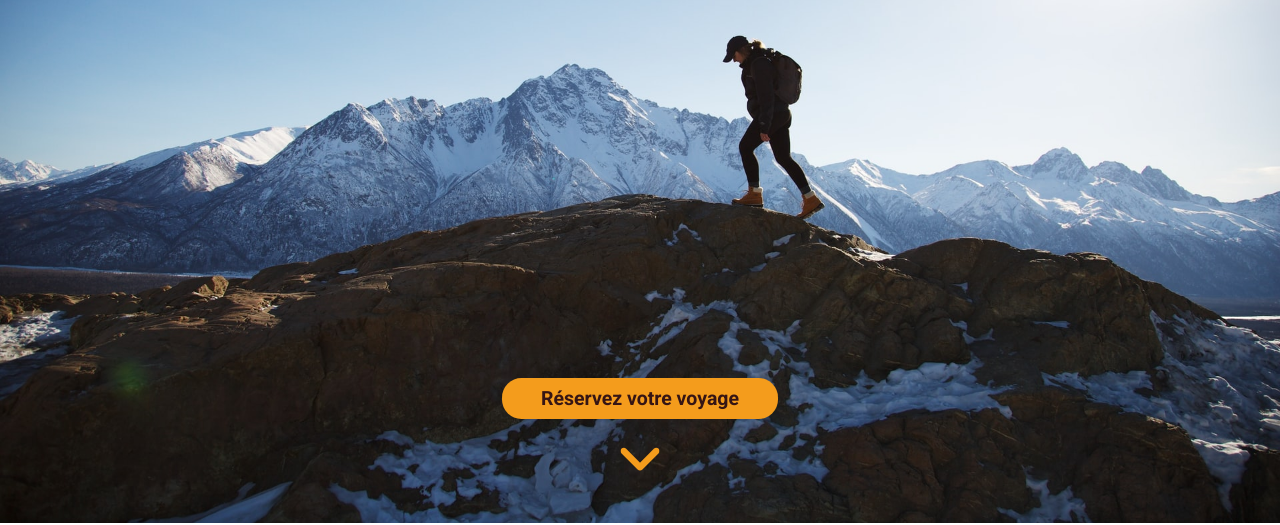
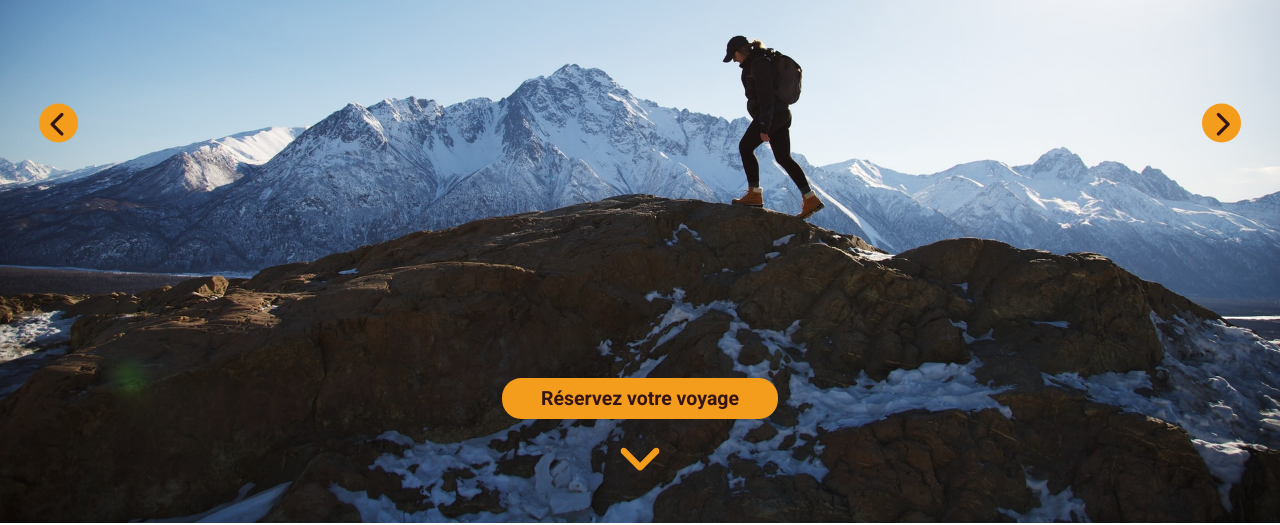
Before and after one commit to Bcharier/GoRando, a plain HTML site: page index.html in a window 1280 px wide. Shown: the part 277-802 px from the top of the page. Drawn offline with Linux system fonts and the light colour scheme.

Commit message:
Carousel

```diff
--- a/index.html
+++ b/index.html
@@ -19,30 +19,44 @@
 			referrerpolicy="no-referrer"
 		/>
 		<link rel="stylesheet" href="style.css" />
+		<meta
+			name="description"
+			content="Agence de voyage proposant des randonnées dans le monde entier"
+		/>
 	</head>
 	<body>
 		<header>
-			<div class="carousel-container">
+			<div class="carousel-container owl-carousel owl-theme">
+				<div class="item">
+					<img
+						src="./Assets/images/mariah-krafft-g87PtqNlqOE-unsplash.jpg"
+						class="hero-background carousel-element"
+						alt="Photo d'une randonneuse au sommet d'une montagne"
+					/>
+				</div>
+				<div style="display: none" class="item">
 					<img
 						class="hero-background carousel-element"
-					src="./Assets/images/mariah-krafft-g87PtqNlqOE-unsplash.jpg"
+						src="./Assets/images/nathan-dumlao-pLoMDKtl-JY-unsplash.jpg"
 						alt="Photo d'une randonneuse au sommet d'une montagne"
 					/>
+				</div>
+				<div style="display: none" class="item">
+					<img
+						class="hero-background carousel-element"
+						src="./Assets/images/steve-carter-Ixp4YhCKZkI-unsplash.jpg"
+						alt="Photo d'une randonneuse au sommet d'une montagne"
+					/>
+				</div>
+				<div style="display: none" class="item">
 					<img
 						class="hero-background carousel-element"
 						src="./Assets/images/toomas-tartes-Yizrl9N_eDA-unsplash.jpg"
 						alt="Photo d'une randonneuse au sommet d'une montagne"
 					/>
-				<img
-					class="hero-background carousel-element"
-					src="./Assets/images/mariah-krafft-g87PtqNlqOE-unsplash.jpg"
-					alt="Photo d'une randonneuse au sommet d'une montagne"
-				/>
-				<img
-					class="hero-background carousel-element"
-					src="./Assets/images/mariah-krafft-g87PtqNlqOE-unsplash.jpg"
-					alt="Photo d'une randonneuse au sommet d'une montagne"
-				/>
+				</div>
+				<i class="fas fa-chevron-left prev chevron"></i>
+				<i class="fas fa-chevron-right next chevron"></i>
 			</div>
 			<nav class="desktop-nav">
 				<ul>
--- a/script.js
+++ b/script.js
@@ -45,27 +45,6 @@ function closeResponsiveMenu() {
 }
 
 /*
-Carroussel hero background
-*/
-
-/* let images = document.querySelectorAll(".carousel-element");
-
-window.onload = function start() {
-	slide();
-};
-function slide() {
-	let num = 0,
-		style = document.querySelector(".carousel-container").style;
-	window.setInterval(function () {
-		// increase by num 1, reset to 0 at 4
-		num = (num + 1) % 4;
-
-		// -600 * 1 = -600, -600 * 2 = -1200, etc
-		style.marginLeft = -600 * num + "rem";
-	}, 3000); // repeat forever, polling every 3 seconds
-}
- */
-/*
 Scale up and down des cartes voyages
 */
 // const tripCard = document.querySelectorAll(".trip-card");
@@ -82,3 +61,96 @@ Scale up and down des cartes voyages
 // 		}
 // 	})
 // );
+
+/*
+Carousel hero background
+*/
+
+document.addEventListener("DOMContentLoaded", () => {
+	document.querySelectorAll(".carousel-container").forEach((carousel) => {
+		insertNumbers(carousel);
+
+		carousel.querySelector(".prev").addEventListener("click", (e) => {
+			minusItem(carousel);
+		});
+
+		carousel.querySelector(".next").addEventListener("click", () => {
+			plusItem(carousel);
+		});
+
+		insertDots(carousel);
+
+		carousel.querySelectorAll(".dot").forEach((dot) => {
+			dot.addEventListener("click", (e) => {
+				let item = Array.prototype.indexOf.call(
+					e.target.parentNode.children,
+					e.target
+				);
+
+				showItems(carousel, item);
+			});
+		});
+
+		showItems(carousel, 0);
+	});
+});
+
+function insertNumbers(carousel) {
+	const length = carousel.querySelectorAll(".item").length;
+	for (let i = 0; i < length; i++) {
+		const nmbr = document.createElement("div");
+		nmbr.classList.add("numbertext");
+		nmbr.innerText = i + 1 + " / " + length;
+
+		carousel.querySelectorAll(".item")[i].append(nmbr);
+	}
+}
+
+function insertDots(carousel) {
+	const dots = document.createElement("div");
+	dots.classList.add("dots");
+
+	carousel.append(dots);
+
+	carousel.querySelectorAll(".item").forEach((elem) => {
+		const dot = document.createElement("div");
+		dot.classList.add("dot");
+
+		carousel.querySelector(".dots").append(dot);
+	});
+}
+
+function plusItem(carousel) {
+	let item = currentItem(carousel);
+
+	carousel
+		.querySelectorAll(".item")
+		[item].nextElementSibling.classList.contains("item")
+		? showItems(carousel, item + 1)
+		: showItems(carousel, 0);
+}
+
+function minusItem(carousel) {
+	let item = currentItem(carousel);
+
+	carousel.querySelectorAll(".item")[item].previousElementSibling != null
+		? showItems(carousel, item - 1)
+		: showItems(carousel, carousel.querySelectorAll(".item").length - 1);
+}
+
+function currentItem(carousel) {
+	return [...carousel.querySelectorAll(".item")].findIndex(
+		(item) => item.style.display == "block"
+	);
+}
+
+function showItems(carousel, item) {
+	if (carousel.querySelectorAll(".item")[currentItem(carousel)] != undefined)
+		carousel.querySelectorAll(".item")[currentItem(carousel)].style.display =
+			"none";
+	carousel.querySelectorAll(".item")[item].style.display = "block";
+
+	if (carousel.querySelector(".dot.active") != null)
+		carousel.querySelector(".dot.active").classList.remove("active");
+	carousel.querySelectorAll(".dot")[item].classList.add("active");
+}
--- a/style.css
+++ b/style.css
@@ -43,6 +43,14 @@ header {
 	height: 100%;
 	z-index: -5;
 	object-fit: cover;
+}
+
+.carousel-container {
+	position: absolute;
+	top: 0;
+	left: 0;
+	width: 100%;
+	height: 100%;
 }
 
 .desktop-nav {
@@ -132,7 +140,37 @@ h1 {
 	width: 30rem;
 }
 
-@media screen and (max-width: 600px) {
+/*
+Carousel
+*/
+
+.chevron {
+	color: var(--secondary-color);
+	background-color: var(--primary-color);
+	font-size: 2rem;
+	padding: 0.5rem;
+	border-radius: 50%;
+	width: 2rem;
+	height: 2rem;
+	text-align: center;
+	cursor: pointer;
+}
+
+.prev {
+	position: absolute;
+	top: 50%;
+	transform: translateY(-50%);
+	left: 3rem;
+}
+
+.next {
+	position: absolute;
+	top: 50%;
+	transform: translateY(-50%);
+	right: 3rem;
+}
+
+@media screen and (max-width: 1000px) {
 	.desktop-nav {
 		display: none;
 	}
```
Also changed, not shown: contact.html (+4 -0 lines), Assets/images/nathan-dumlao-pLoMDKtl-JY-unsplash.jpg (added), Assets/images/steve-carter-Ixp4YhCKZkI-unsplash.jpg (added). Lines whose indentation alone changed are shown as unchanged.
